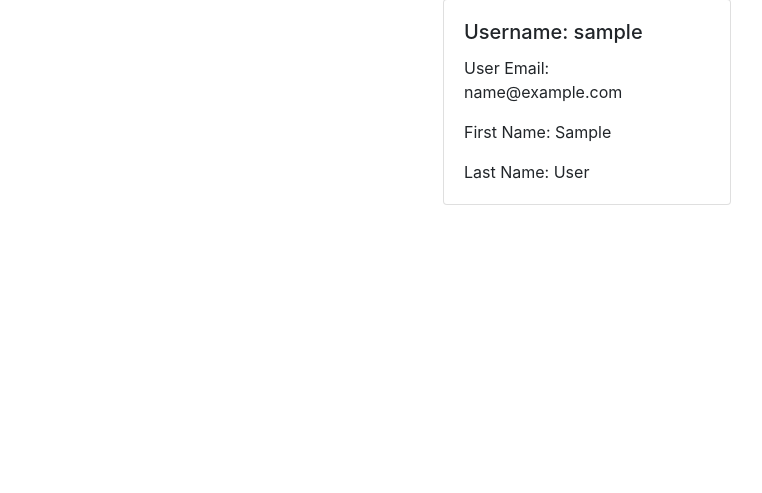
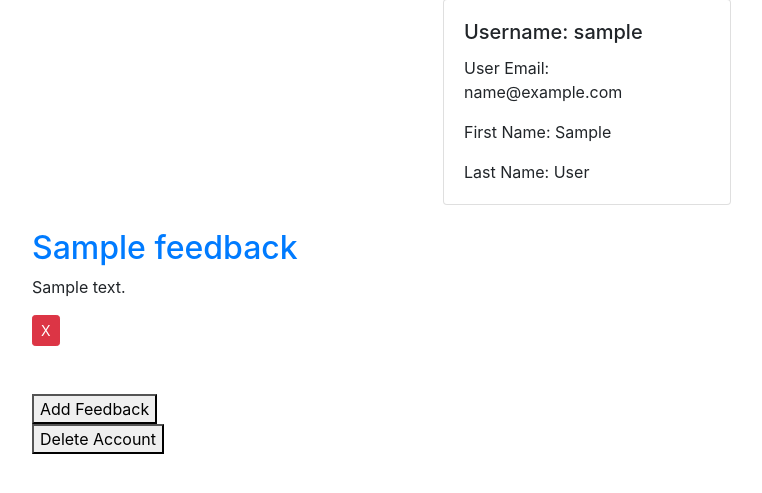
Before and after one commit to kgagne15/FlaskAuthPrax, a Flask app: a page that uses templates/base.html in a window 1280 px wide. Shown: the part 129-622 px from the top of the page, without its empty margins (53-815 px from the left). Run offline with Flask 2, Linux system fonts and the light colour scheme; the visitor is signed in with stand-in values (Sample User, id 1); tables that the repository leaves empty hold one stand-in row (values such as "Sample post"); some libraries are stand-ins or nearby versions.

Commit message:
part 8 complete

```diff
--- a/app.py
+++ b/app.py
@@ -1,7 +1,7 @@
 from flask import Flask, render_template, redirect, session, flash
 from flask_debugtoolbar import DebugToolbarExtension
-from models import connect_db, db, User
-from forms import RegisterForm, LoginForm
+from models import connect_db, db, User, Feedback
+from forms import RegisterForm, LoginForm, FeedbackForm
 from sqlalchemy.exc import IntegrityError
 
 app = Flask(__name__)
@@ -37,11 +37,12 @@ def secret_route():
 @app.route('/users/<username>')
 def user_info(username):
     """Show info about user after login"""
-    if 'username' not in session:
+    if 'username' not in session or session['username'] != username:
         flash("Please login first")
         return redirect('/login')
     user = User.query.get_or_404(username)
-    return render_template('user_info.html', user=user)
+    feedback = user.feedback
+    return render_template('user_info.html', user=user, feedback=feedback)
 
 @app.route('/register', methods=["GET", "POST"])
 def register_form():
@@ -61,7 +62,7 @@ def register_form():
             form.username.errors.append('Username or email taken.  Please pick another')
             return render_template('register.html', form=form)
         session['username'] = new_user.username
-        flash("Welcome, you've successfully registered!")
+
         return redirect(f'/users/{new_user.username}')
     return render_template('register.html', form=form)
 
@@ -87,3 +88,83 @@ def logout_user():
     session.pop('username')
     flash("Goodbye!")
     return redirect('/')
+
+@app.route('/users/<username>/feedback/add', methods=["GET", "POST"])
+def feedback_form(username):
+    """Add new feedback from user account"""
+    form = FeedbackForm()
+
+    if 'username' not in session:
+        flash("Please login first")
+        return redirect('/login')
+    if form.validate_on_submit() and session['username'] == username:
+        title = form.title.data
+        content = form.content.data
+        feedback = Feedback(title=title, content=content, username=username)
+        db.session.add(feedback)
+        db.session.commit()
+        return redirect(f'users/{username}')
+    else:
+        return render_template('feedback_form.html', username=username, form=form)
+
+@app.route('/feedback/<int:id>/update', methods=["GET", "POST"])
+def update_feedback(id):
+    """Update feedback"""
+    form = FeedbackForm()
+    feedback = Feedback.query.get(id)
+    username = feedback.username
+    if 'username' not in session:
+        flash("Please login first")
+        return redirect('/login')
+    if form.validate_on_submit():
+        if session['username'] == username:
+            feedback = Feedback.query.get(id)
+            feedback.title = form.title.data
+            feedback.content = form.content.data
+            db.session.commit()
+            return redirect(f'users/{username}')
+        else:
+            flash("You can't access this post")
+            return redirect(f'/login')
+    else:
+        if session['username'] == username:
+            return render_template('feedback_update_form.html', username=username, form=form, id=id)
+        else:
+            flash("Login as the post owner")
+            return redirect('/login')
+
+@app.route('/feedback/<int:id>/delete', methods=["POST"])
+def delete_feedback(id):
+    """Delete feedback"""
+    feedback = Feedback.query.get(id)
+    username = feedback.username
+    if 'username' not in session:
+        flash("Please login first")
+        return redirect('/login')
+
+    if session['username'] == username:
+        feedback = Feedback.query.get(id)
+        db.session.delete(feedback)
+        db.session.commit()
+        return redirect(f'users/{username}')
+    else:
+        flash("Login as the post owner")
+        return redirect('/login')
+
+@app.route('/users/<username>/delete', methods=["POST"])
+def delete_user_account(username):
+    """delete user account"""
+    if 'username' not in session or session['username'] != username:
+        flash("Login as user")
+        return redirect('/login')
+
+    user = User.query.get(username)
+    feedback = user.feedback
+
+    for f in feedback:
+        db.session.delete(f)
+        db.session.commit()
+    db.session.delete(user)
+    db.session.commit()
+    session.pop('username')
+    return redirect('/')
--- a/forms.py
+++ b/forms.py
@@ -23,3 +23,9 @@ class LoginForm(FlaskForm):
 
     username = StringField("Username", validators=[InputRequired(message="You must enter a username")])
     password = PasswordField("Password", validators=[InputRequired(message="You must enter a password")])
+
+class FeedbackForm(FlaskForm):
+    """Form for user feedback"""
+
+    title = StringField("Title", validators=[InputRequired(message="You must enter a title")])
+    content = StringField("Content", validators=[InputRequired(message="You must enter some content")])
--- a/templates/base.html
+++ b/templates/base.html
@@ -18,6 +18,7 @@
             <li class="nav-item">
               <a class="nav-link pr-3 text-light" href="/logout">Logout</a>
             </li>
+
             {% else %}
             <li class="nav-item">
               <a class="nav-link pr-3 text-light" href="/login">Login</a>
--- a/templates/user_info.html
+++ b/templates/user_info.html
@@ -18,4 +18,31 @@
         </div>
     </div>
 
+    <div class="container">
+        <div class="row">
+            <div class="col">
+                {% for f in feedback %}
+                <h2><a href="/feedback/{{f.id}}/update">{{f.title}}</a></h2>
+                <p>{{f.content}}</p>
+                <form style="display:inline;" action="/feedback/{{f.id}}/delete" method="POST">
+                    <button class="btn btn-sm btn-danger mb-5">X</button>
+                  </form>
+                {% endfor %}
+
+            </div>
+        </div>
+    </div>
+
+    <div class="container">
+        <form action="/users/{{user.username}}/feedback/add">
+            <button>Add Feedback</button>
+        </form>
+    </div>
+
+    <div class="container">
+        <form action="/users/{{user.username}}/delete" method="POST">
+            <button>Delete Account</button>
+        </form>
+    </div>
+
 {% endblock %}
```
Also changed, not shown: models.py (+17 -0 lines), templates/feedback_form.html (added, +35 -0 lines), templates/feedback_update_form.html (added, +35 -0 lines).
